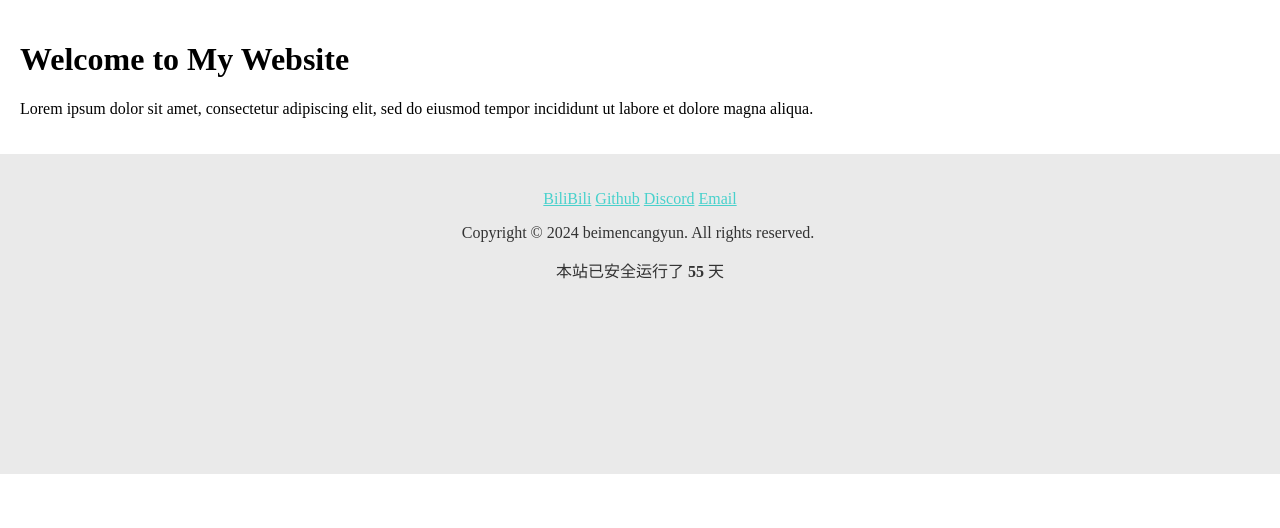
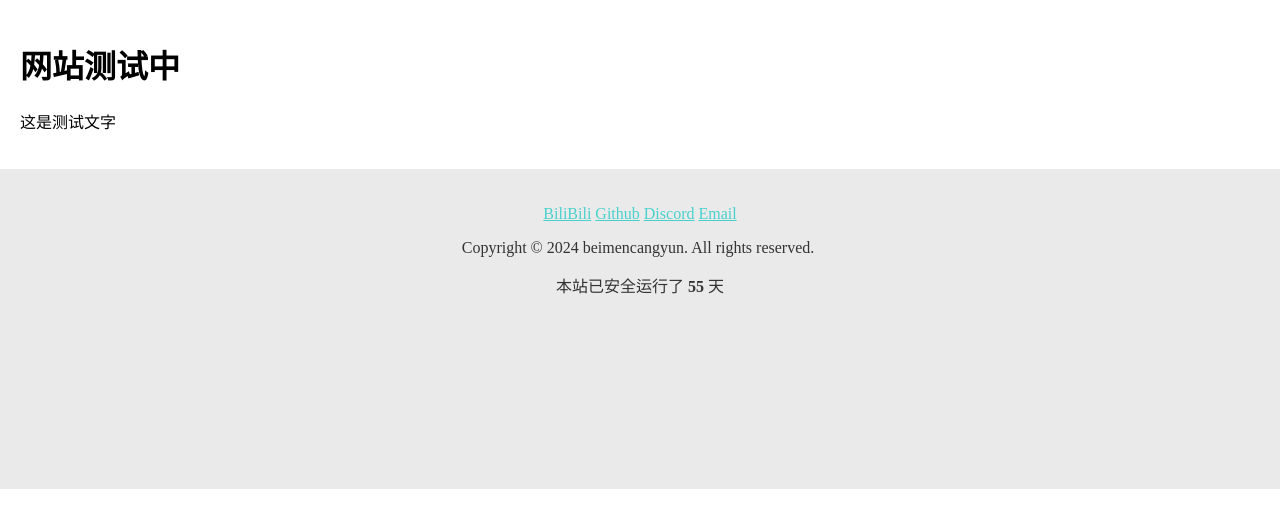
Before and after one commit to beimencangyun/webwuchen.github.io, a plain HTML site: page index.html in a window 1280 px wide. Drawn offline with Linux system fonts and the light colour scheme.

Commit message:
Update index.html

```diff
--- a/index.html
+++ b/index.html
@@ -67,8 +67,8 @@
 <body>
 	<div class="container">
 		<div class="content">
-			<h1>Welcome to My Website</h1>
-			<p>Lorem ipsum dolor sit amet, consectetur adipiscing elit, sed do eiusmod tempor incididunt ut labore et dolore magna aliqua.</p>
+			<h1>网站测试中</h1>
+			<p>这是测试文字</p>
 			<!-- 页面内容 -->
 		</div>
 		<div class="footer">
```
